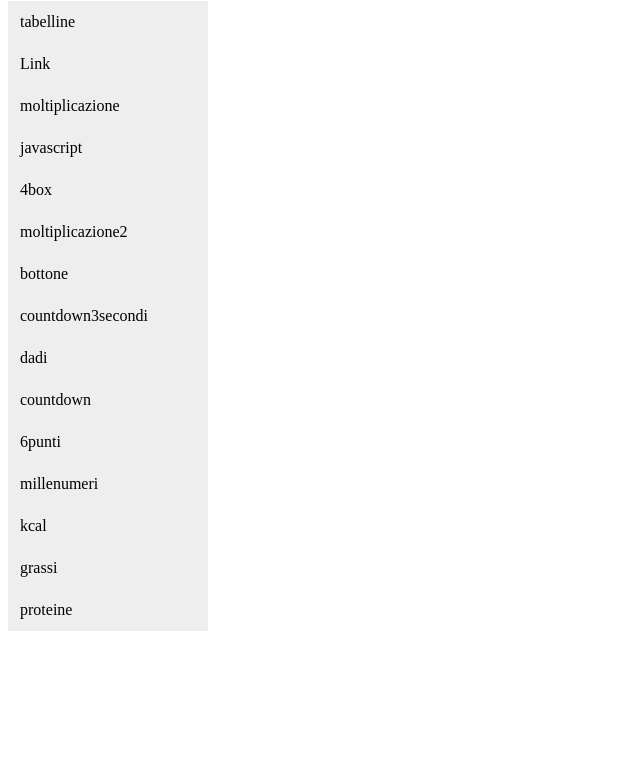
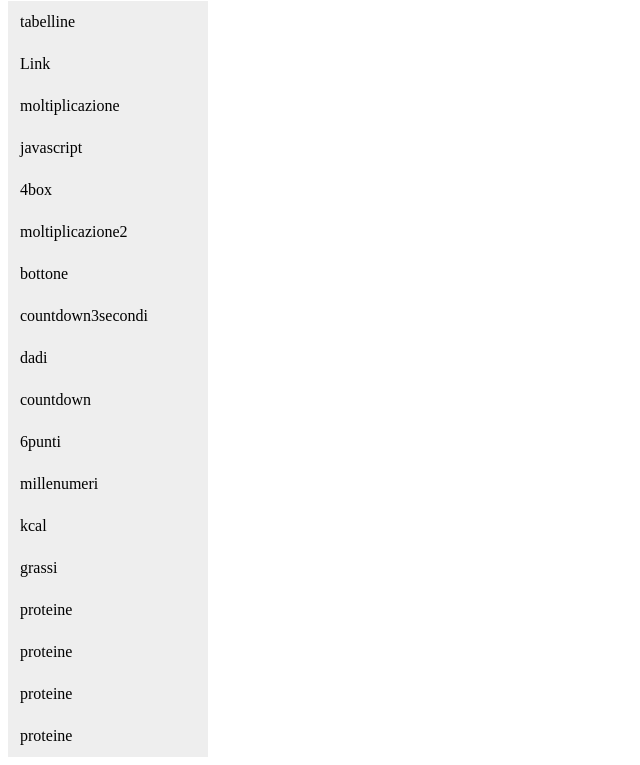
Before and after one commit to walidhayat/tipsit, a plain HTML site: page index.html in a window 1280 px wide. Shown: the part 79-844 px from the top of the page, without its empty margins (0-640 px from the left). Before the commit the page ends 800 px from the top, so only its background shows below. Drawn offline with Linux system fonts and the light colour scheme.

Commit message:
Update index.html

```diff
--- a/index.html
+++ b/index.html
@@ -45,5 +45,8 @@
   <a href="kcal.html">kcal </a>
   <a href="grassi.html">grassi </a>
   <a href="proteine.html">proteine </a>
+  <a href="array.html">proteine </a>
+  <a href="colori.html">proteine </a>
+  <a href="diagonale.html">proteine </a>
 </body>
 </html>
```
